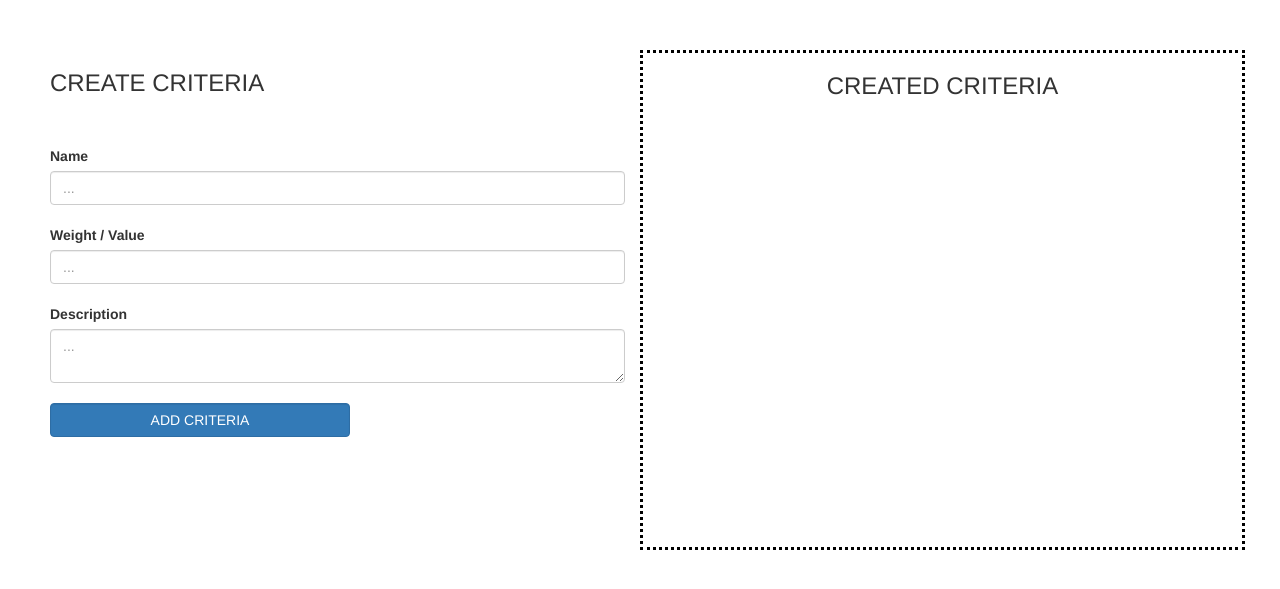
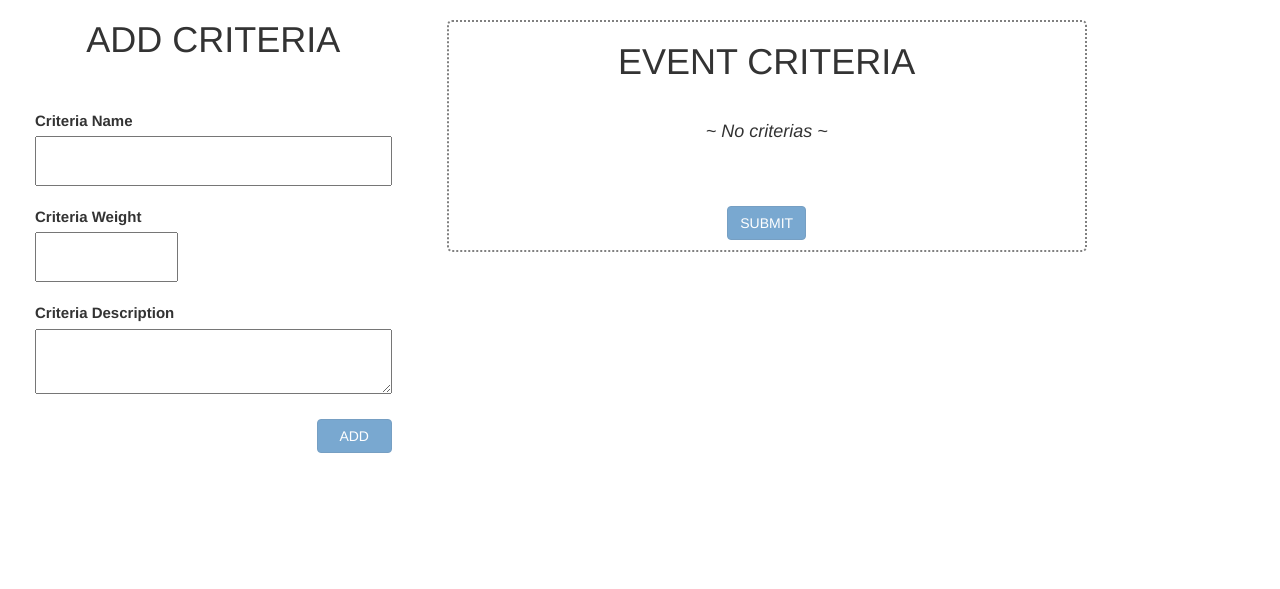
Before and after one commit to RedWizards/scoring-system-v3, a PHP site: page /server/create-criteria.php in a window 1280 px wide. Shown: the top 589 px of the page. Run offline with PHP 8.4, Linux system fonts and the light colour scheme.

Commit message:
Create Criteria UI Fixed

```diff
--- /dev/null
+++ b/assets/css/criteria.css
@@ -0,0 +1,47 @@
+.criteria_div {
+    margin: 20px;
+}
+
+label, #criteria_name, #criteria_desc, #criteria_weight {
+    font-size: 15px;
+}
+
+#criteria_name, #criteria_desc, #criteria_weight {
+    padding:  10px;
+}
+
+#criteria_name, #criteria_desc {
+    /* width: 300px; */
+    width: 100%;
+}
+
+#criteria_name {
+    height: 50px;
+}
+
+#criteria_weight {
+    width: 40%;
+    height: 50px;
+}
+
+.btn-submit {
+    width: 75px;
+}
+
+#criteria-output {
+    margin: 20px;
+    border-radius: 5px;
+    border: dotted 2px gray;
+}
+
+ul {
+  list-style: none;
+  padding-left: 0;
+  margin-top: 25px;
+}
+
+#criteria-element{
+    border: solid 2px lightgray;
+    padding: 10px;
+    margin: 10px 0;
+}
--- /dev/null
+++ b/assets/js/criteria.js
@@ -0,0 +1,20 @@
+angular.module('createCriteria', []).controller('criteriaCtrl', ['$scope', function($scope) {
+
+		$scope.criterias = [];
+
+		$scope.addCriteria = function() {
+			$scope.criterias.push({'name': $scope.new_name, 'weight': $scope.new_weight, 'desc': $scope.new_desc, 'done':false});
+			$scope.new_name = '';
+			$scope.new_weight = '';
+			$scope.new_desc = '';
+		}
+
+		$scope.deleteCriteria = function(index) {
+			$scope.criterias.splice(index, 1);
+		}
+
+		$scope.submitCriteria = function() {
+			alert($scope.criterias);
+		}
+
+}]);
--- a/server/create-criteria.php
+++ b/server/create-criteria.php
@@ -1,63 +1,72 @@
-<!doctype html>
-<html>
+<!DOCTYPE html>
+<html ng-app="createCriteria">
 
-	<head>
+    <head>
+        <title>Add Criteria</title>
+        <link rel="stylesheet" href="../assets/css/bootstrap.min.css">
+        <link rel="stylesheet" href="../assets/css/criteria.css">
+        <script src='../assets/js/angular.min.js'></script>
+        <script src="../assets/js/jquery.js"></script>
+        <script src="../assets/js/bootstrap.min.js"></script>
+        <script src="../assets/js/criteria.js"></script>
+    </head>
 
-		<title>UHAC Cebu</title>
-		<meta name="viewport" content="width=device-width, initial-scale=1">
-		<link rel="icon" href="../assets/images/uhac.ico" type="image/ico" sizes="32x32">
-		<link rel="stylesheet" href="../assets/css/bootstrap.min.css">
-		<script src="../assets/js/angular.min.js"></script>
-		<script src="../assets/js/angular-animate.js"></script>
-		<script src="../assets/js/angular-route.js"></script>
+    <body ng-controller="criteriaCtrl">
 
-	</head>
+        <div class="col-md-4">
 
-	<body>
+            <h1 class="text-center">ADD CRITERIA</h1>
+            <br/>
 
-		<div style="margin: 50px;">
+            <form name="criteriaForm" ng-submit="addCriteria">
 
+                <div class="criteria_div">
+                    <label for="criteria_name">Criteria Name</label><br/>
+                    <input type="text" name="criteria_name" ng-model="new_name" id="criteria_name" required/>
+                </div>
 
-			<div class="row">
-				<div class="col-md-6 col-sm-6 col-xs-6 col-lg-6">
-					<h3>CREATE CRITERIA</h3><br/><br/>
-					<form action="" method="">
-						<div>
-							<label for="criteria_desc">Name </label>
-							<input type="text" name="criteria_desc" placeholder="..." class="form-control" required/>
-							<br/>
-						</div>
-						<div>
-							<label for="criteria_weight">Weight / Value</label>
-							<input type="number" name="criteria_weight" placeholder="..." class="form-control" required/>
-							<br/>
-						</div>
-						<div>
-							<label for="criteria_longdesc">Description </label>
-							<textarea name="criteria_longdesc" placeholder="..." class="form-control" required/></textarea>
-							<br/>
-						</div>
-						<input type="submit" value="ADD CRITERIA" name="submit_criteria" class="form-control btn btn-primary" style="width: 300px;" />
-					</form>
-				</div>
+                <div class="criteria_div">
+                    <label for="criteria_weight">Criteria Weight</label><br/>
+                    <input type="number" name="criteria_weight" ng-model="new_weight" id="criteria_weight" required/><br/>
+                </div>
 
-				<div class="col-md-6 col-sm-6 col-xs-6 col-lg-6 text-center" style="border: dotted 3px #000; height: 500px;">
+                <div class="criteria_div">
+                    <label for="criteria_desc">Criteria Description</label></br/>
+                    <textarea type="text" name="criteria_desc" ng-model="new_desc" id="criteria_desc" required/></textarea><br/>
+                </div>
 
-					<h3>CREATED CRITERIA</h3>
-					<br/>
-					<br/>
+                <div class="criteria_div text-right">
+                    <input rows="4" ng-disabled="criteriaForm.$invalid" ng-click="addCriteria()" class="btn btn-primary btn-submit" type="submit" value="ADD">
+                </div>
+            </form>
 
+        </div>
 
+        <div class="col-md-6" id="criteria-output">
 
-				</div>
+            <h1 class="text-center">EVENT CRITERIA</h1>
+            <br/>
 
-			</div>
+            <h4 ng-show="!criterias.length" class="text-center"><i>~ No criterias ~</i></h4>
 
-		</div>
+            <ul>
+                <li ng-repeat="criteria in criterias" class="{'fadeOut' : criteria.done}">
+                    <div class="container-fluid" id="criteria-element">
+                        <span ng-click="deleteCriteria($index)" class="btn btn-danger pull-right">&times;</span>
+                        <p>NAME: {{criteria.name}}</span>
+                        <p>WEIGHT: {{criteria.weight}}</span>
+                        <p>DESCRIPTION: {{criteria.desc}}</p>
+                    </div>
+                </li>
+            </ul>
 
-	</body>
+            <br/>
+            <br/>
+            <p class="text-center"><button ng-class="{'disabled': criterias.length==0}" class="btn btn-primary" ng-click="submitCriteria()">SUBMIT</button>
+            </p>
 
-	<script src="../assets/js/jquery.js"></script>
-	<script src="../assets/js/bootstrap.min.js"></script>
+        </div>
+
+    </body>
 
 </html>
```
